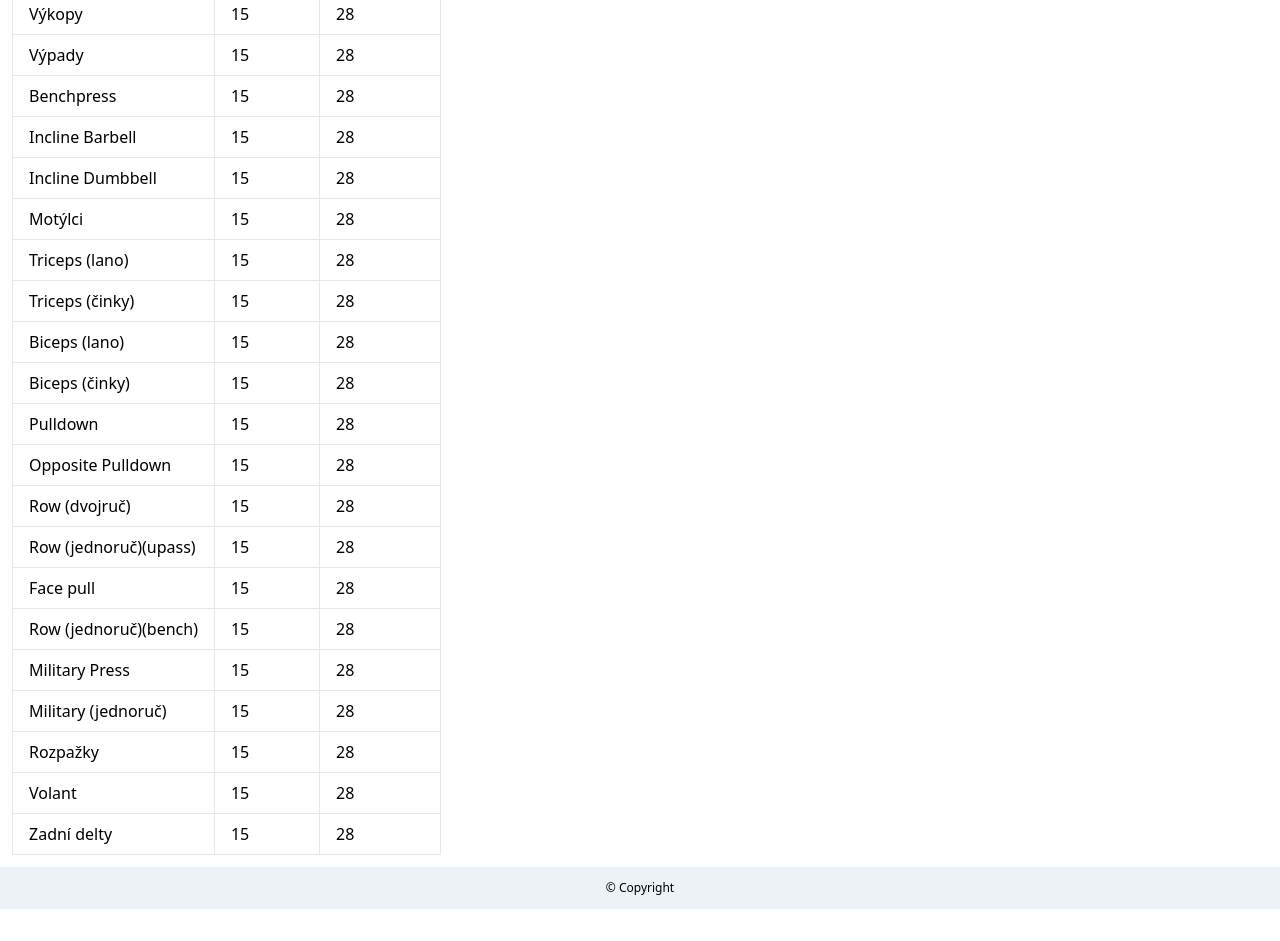
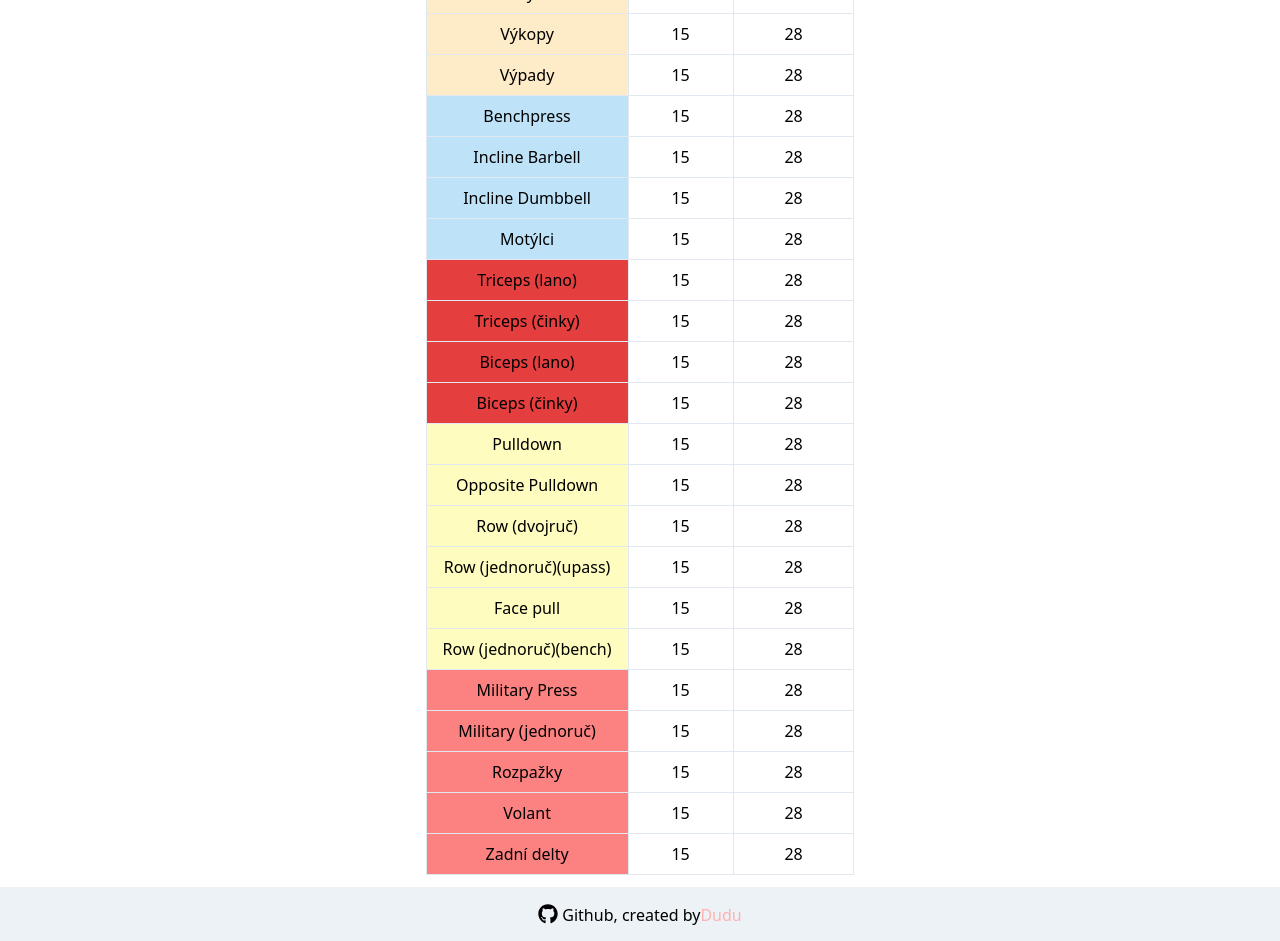
Before and after one commit to Pinkieqt/react-workout-app, a React (Create React App) app: page /records in a window 1280 px wide. Shown: the part 400-1341 px from the top of the page. Before the commit the page ends 1309 px from the top, so only its background shows below. Built offline with nearby package versions, Linux system fonts and the light colour scheme.

Commit message:
Records table done

```diff
--- a/package.json
+++ b/package.json
@@ -4,6 +4,8 @@
   "private": true,
   "dependencies": {
     "@fortawesome/fontawesome-svg-core": "^1.2.30",
+    "@fortawesome/free-brands-svg-icons": "^5.14.0",
+    "@fortawesome/free-regular-svg-icons": "^5.14.0",
     "@fortawesome/free-solid-svg-icons": "^5.14.0",
     "@fortawesome/react-fontawesome": "^0.1.11",
     "@testing-library/jest-dom": "^4.2.4",
--- a/src/Components/Footer.js
+++ b/src/Components/Footer.js
@@ -1,9 +1,20 @@
 import React from 'react'
+import { FontAwesomeIcon } from '@fortawesome/react-fontawesome';
+import { faGithub } from '@fortawesome/free-brands-svg-icons';
 
 function Footer(){
     return (
-        <footer className="bg-gray-200 text-center text-xs p-3 w-full">
-            &copy; Copyright
+        <footer className="bg-gray-200 text-center text-l p-3 w-full">
+            <a href="https://github.com/Pinkieqt/react-workout-app">
+                <span className="text-xl mr-1">
+                    <FontAwesomeIcon icon={ faGithub } />
+                </span>
+                Github
+            </a>
+            , created by
+            <span className="text-red-300">
+                Dudu
+            </span>
         </footer>
     );
 }
--- a/src/Components/Navigation.js
+++ b/src/Components/Navigation.js
@@ -2,13 +2,16 @@ import React, { useState } from 'react';
 import { FontAwesomeIcon } from '@fortawesome/react-fontawesome';
 import { faBars } from '@fortawesome/free-solid-svg-icons';
 import { useTransition, animated } from 'react-spring'
-import { Link } from "react-router-dom";
+import { NavLink } from "react-router-dom";
 import { useMediaQuery } from 'react-responsive';
 
 function Navigation(){
 
     const [show, setShow] = useState(false); //default
     const isMobile = useMediaQuery({ query: "(max-device-width: 1024px)" });
+
+    //Router NavLink styling
+    let navlinkStyle = "text-red-400";
 
     //React Spring
     const maskTransition = useTransition(show, null, {
@@ -60,9 +63,9 @@ function Navigation(){
                                     Workout app ✌️
                                 </div>
                                 <ul className="text-left">
-                                    <li> <Link to="/" className="py-3 block" onClick={() => setShow(false)}>Dashboard</Link> </li>
-                                    <li> <Link to="/weight" className="py-3 block" onClick={() => setShow(false)}>Tělesné váhy</Link> </li>
-                                    <li> <Link to="/records" className="py-3 block" onClick={() => setShow(false)}>Maximálky</Link> </li>
+                                    <li> <NavLink exact to="/" activeClassName={navlinkStyle} className="py-3 block" onClick={() => setShow(false)}>Dashboard</NavLink> </li>
+                                    <li> <NavLink to="/weight" activeClassName={navlinkStyle} className="py-3 block" onClick={() => setShow(false)}>Tělesné váhy</NavLink> </li>
+                                    <li> <NavLink to="/records" activeClassName={navlinkStyle} className="py-3 block" onClick={() => setShow(false)}>Maximálky</NavLink> </li>
                                 </ul>
                             </animated.div>
                         )
@@ -73,9 +76,9 @@ function Navigation(){
             { /* Desktop view of navigation */ }
             {!isMobile &&
                 <div>
-                    <Link to="/" className="inline p-3">Dashboard</Link>
-                    <Link to="/weight" className="inline p-3">Tělesné váhy</Link>
-                    <Link to="/records" className="inline p-3">Maximálky</Link>
+                    <NavLink exact to="/" activeClassName={navlinkStyle} className="inline p-3">Dashboard</NavLink>
+                    <NavLink to="/weight" activeClassName={navlinkStyle} className="inline p-3">Tělesné váhy</NavLink>
+                    <NavLink to="/records" activeClassName={navlinkStyle} className="inline p-3">Maximálky</NavLink>
                 </div>
             }
         </nav>
--- a/src/Views/Records.js
+++ b/src/Views/Records.js
@@ -1,19 +1,36 @@
 import React, { useState } from "react";
+import { useMediaQuery } from 'react-responsive';
 import Exercises from "../Helpfiles/Exercises";
 import Members from "../Helpfiles/Members";
 
 function RecordsComponent(){
 
     const [selectedUser, setSelectedUser] = useState("dudu");
+    const isMobile = useMediaQuery({ query: "(max-device-width: 1024px)" });
 
-    const tableCells = Exercises.map((exercise) =>
+    //Table cells
+    const tableCells = Exercises.map(exercise => {
+        let tableDesign = "bg-orange-200";
+        if (exercise.category === "chest") tableDesign = "bg-blue-200";
+        else if (exercise.category === "back") tableDesign = "bg-yellow-200";
+        else if (exercise.category === "shoulders") tableDesign = "bg-red-400";
+        else if (exercise.category === "arms") tableDesign = "bg-red-600";
+
+        return (
             <tr key={exercise.key}>
-            <td className="border px-4 py-2">{exercise.label}</td>
+                <td className={`border px-4 py-2 ${tableDesign}`}>{exercise.label}</td>
                 <td className="border px-4 py-2">15</td>
                 <td className="border px-4 py-2">28</td>
             </tr>
         )
+    })
 
+    //Table heading cells
+    const tableHeaderCells = Members.map(member =>
+        <th key={member.key} colspan="2">{member.label}</th>
+    );
+
+    //Select options
     let options = Members.map((member) =>
         <option key={member.key} value={member.key}>
             {member.label}
@@ -26,12 +43,37 @@ function RecordsComponent(){
 
 
     return (
-        <div>
-            <select className="text-center items-center" name="members" id="memberSelector" onChange={(e) => onSelectChangeHandle(e)}>
+        <div className="items-center text-center">
+            {isMobile &&
+                <select className="mb-5" name="members" id="memberSelector" onChange={(e) => onSelectChangeHandle(e)}>
                     {options}
                 </select>
-
-            <table className="table-auto">
+            }
+            <div className="flex justify-center">
+                <table className="table-auto text-center">
+                        {!isMobile &&
+                            <thead>
+                                <tr>
+                                    <th></th>
+                                    {tableHeaderCells}
+                                </tr>
+                                <tr>
+                                    {/* TODO: should map this, no copying.. */}
+                                    <th className="px-4 py-2">Cvik</th>
+                                    <th className="px-4 py-2">Pracovka</th>
+                                    <th className="px-4 py-2">Maximálka</th>
+                                    <th className="px-4 py-2">Pracovka</th>
+                                    <th className="px-4 py-2">Maximálka</th>
+                                    <th className="px-4 py-2">Pracovka</th>
+                                    <th className="px-4 py-2">Maximálka</th>
+                                    <th className="px-4 py-2">Pracovka</th>
+                                    <th className="px-4 py-2">Maximálka</th>
+                                    <th className="px-4 py-2">Pracovka</th>
+                                    <th className="px-4 py-2">Maximálka</th>
+                                </tr>
+                            </thead>
+                        }
+                        {isMobile &&
                             <thead>
                                 <tr>
                                     <th className="px-4 py-2">Cvik</th>
@@ -39,11 +81,13 @@ function RecordsComponent(){
                                     <th className="px-4 py-2">Maximálka</th>
                                 </tr>
                             </thead>
+                        }
                     <tbody>
                         {tableCells}
                     </tbody>
                 </table>
             </div>
+        </div>
     )
 }
 
```
Also changed, not shown: 1 other file (tests, documents, lock files or other folders). Lines whose indentation alone changed are shown as unchanged.
